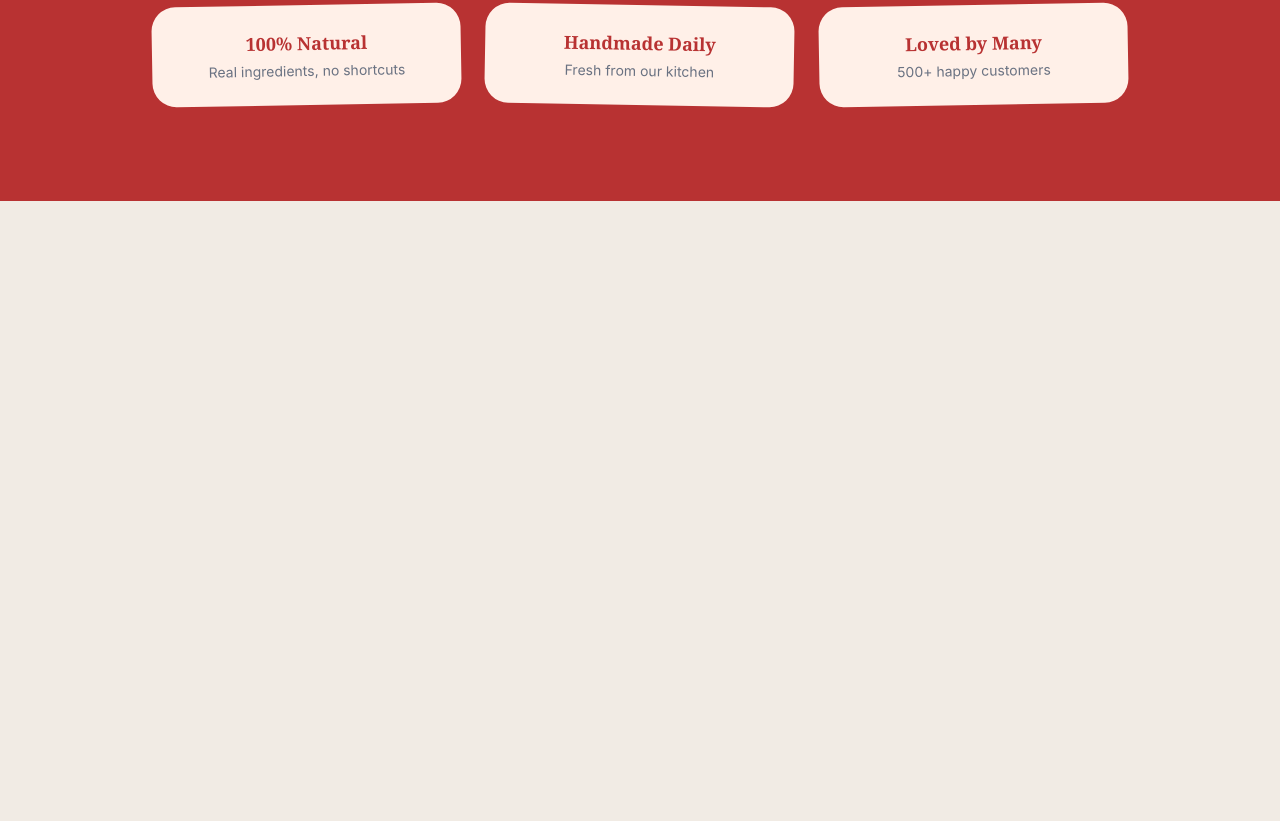
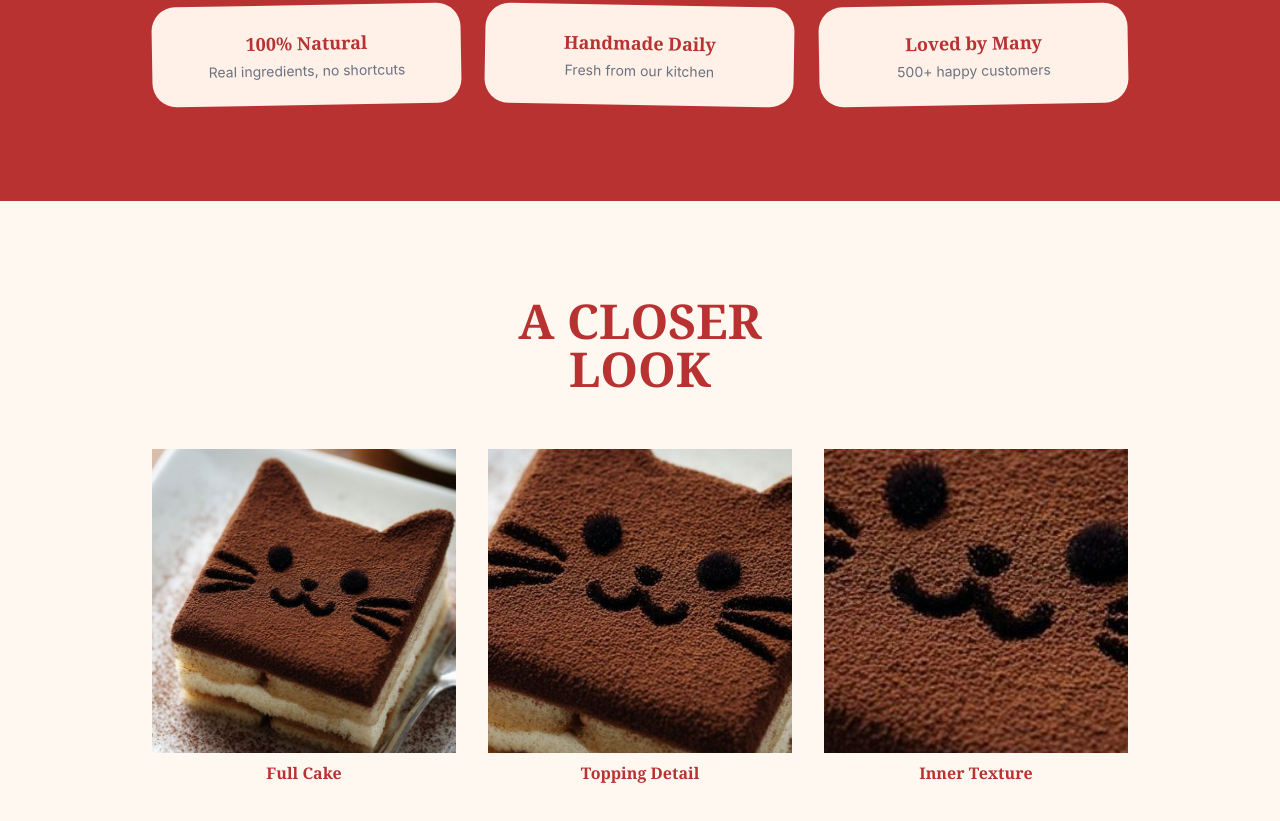
Before and after one commit to Soroush-Eghdami/cake-website-project, a React (Vite) app: page /product/1 in a window 1280 px wide. Shown: the part 1332-2153 px from the top of the page. Before the commit the page ends 1533 px from the top, so only its background shows below. Built offline with nearby package versions, Linux system fonts and the light colour scheme.

Commit message:
ui with dummy data for photos part

```diff
--- a/src/components/cards/ProductGallery.tsx
+++ b/src/components/cards/ProductGallery.tsx
@@ -0,0 +1,56 @@
+import type { ProductTypes } from "../../types/ProductTypes";
+
+interface ProductGalleryProps {
+  product: ProductTypes;
+}
+
+interface GalleryItem {
+  label: string;
+  imageClass: string;
+  alt: string;
+}
+
+const GALLERY_ITEMS: GalleryItem[] = [
+  {
+    label: "Full Cake",
+    alt: "Full cake view",
+    imageClass: "w-full h-full object-cover scale-[1.4] transition-transform duration-500 group-hover:scale-[2.4]",
+  },
+  {
+    label: "Topping Detail",
+    alt: "Topping detail",
+    imageClass: "w-full h-full object-cover scale-[2.2] transition-transform duration-500 group-hover:scale-[2.4]",
+  },
+  {
+    label: "Inner Texture",
+    alt: "Inner texture",
+    imageClass: "w-full h-full object-cover scale-[3.5] transition-transform duration-500 group-hover:scale-[2.4]",
+  },
+];
+
+const ProductGallery = ({ product }: ProductGalleryProps) => {
+  return (
+    <section className="relative py-24 overflow-hidden">
+      <div className="relative max-w-5xl mx-auto px-6">
+        <h2 className="font-serif font-bold text-[#B83232] text-4xl md:text-5xl uppercase text-center mb-14">
+          A Closer<br/> Look
+        </h2>
+
+        <div className="grid md:grid-cols-3 gap-8">
+          {GALLERY_ITEMS.map(({ label, alt, imageClass }) => (
+            <div key={label} className="group relative">
+              <div className="relative aspect-square overflow-hidden p-6">
+                <img src={product.image} alt={alt} className={imageClass} />
+              </div>
+              <p className="relative text-center font-serif font-bold text-[#B83232] mt-2">
+                {label}
+              </p>
+            </div>
+          ))}
+        </div>
+      </div>
+    </section>
+  );
+};
+
+export default ProductGallery;
--- a/src/pages/ProductDetail.tsx
+++ b/src/pages/ProductDetail.tsx
@@ -3,6 +3,7 @@ import { FaArrowLeft } from "react-icons/fa";
 import { products } from "../types/ProductTypes";
 import ProductHero from "../components/cards/ProductHero";
 import ProductAbout from "../components/cards/ProductAbout";
+import ProductGallery from "../components/cards/ProductGallery";
 
 const ProductDetail = () => {
   const { id } = useParams<{ id: string }>();
@@ -22,6 +23,7 @@ const ProductDetail = () => {
 
       <ProductHero product={product} />
       <ProductAbout product={product} />
+      <ProductGallery product={product} />
     </div>
   );
 };
```
